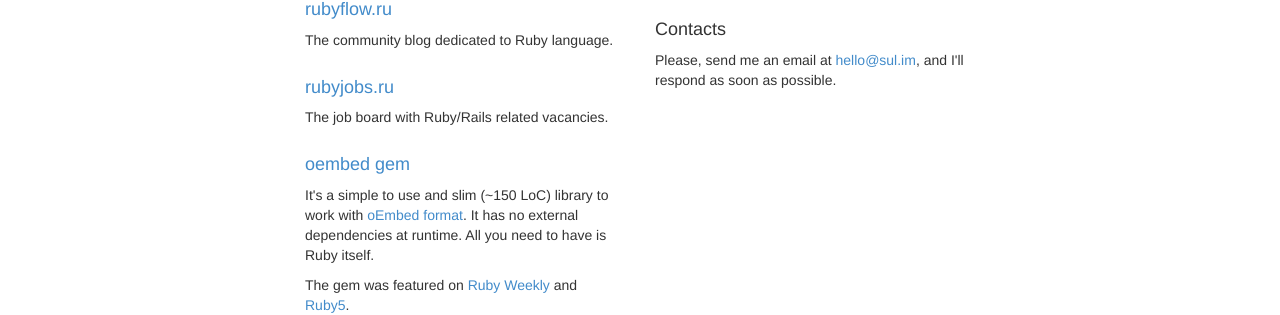
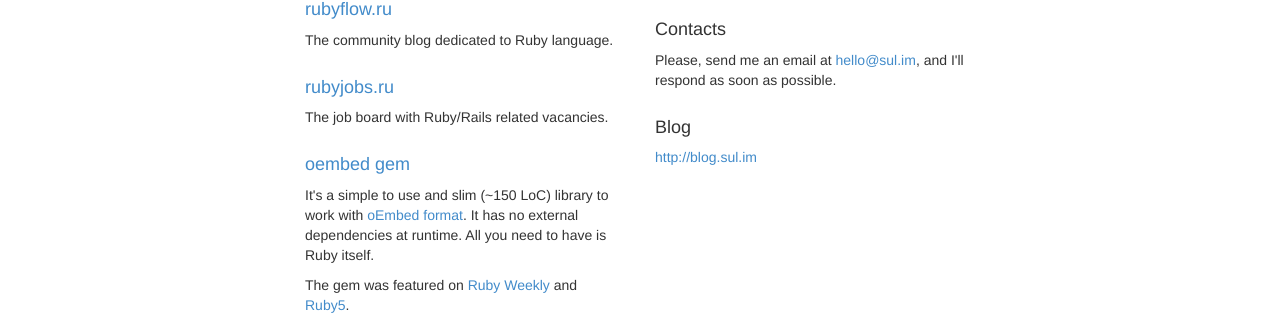
Before and after one commit to soulim/soulim.github.io, a Jekyll site: the page built from index.html, in a window 1280 px wide. Shown: the part 569-884 px from the top of the page. Built offline with Jekyll 4.4.1, drawn with Linux system fonts in a browser that asks for light colours; Markdown is read by kramdown in place of the engine named in the settings.

Commit message:
Add blog link

```diff
--- a/index.html
+++ b/index.html
@@ -1,6 +1,6 @@
 ---
 layout: default
-title: Alexander Sulim - Happiness Hero and Backend Engineer at GoHiring
+title: Alexander Sulim -  Backend Engineer and Happiness Hero at GoHiring
 ---
 
 <div class="header">
@@ -55,6 +55,11 @@
       <p>
         Please, send me an email at <a href="mailto:hello@sul.im">hello@sul.im</a>, and I'll respond as soon as possible.
       </p>
+
+      <h4>Blog</h4>
+      <p>
+        <a href="http://blog.sul.im">http://blog.sul.im</a>
+      </p>
     </div>
   </div>
 
```
